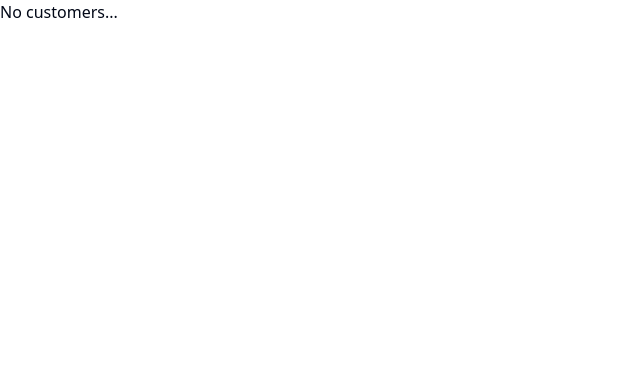
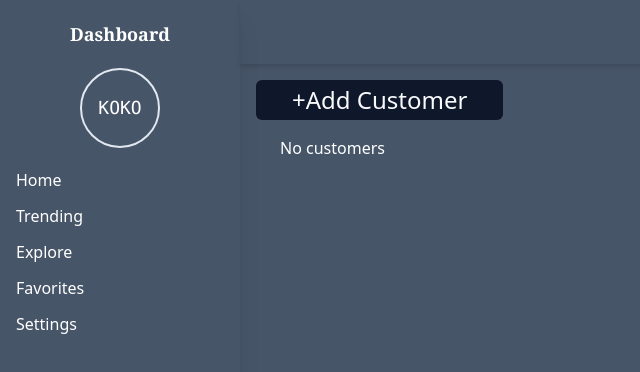
Before and after one commit to Adefioye/koko-springbootapi-example, a React (Vite) app in the folder frontend/: page / in a window 1280 px wide. Shown: the top 372 px of the page, without its empty margins (0-640 px from the left). Built offline with nearby package versions, Linux system fonts and the light colour scheme; no server answers.

Commit message:
Add reusable SideBarAndNavbar component, Fix form reset on submission

```diff
--- a/frontend/src/App.tsx
+++ b/frontend/src/App.tsx
@@ -1,18 +1,14 @@
-import Navbar from "./components/shared/Navbar";
-import LeftSideBar from "./components/shared/LeftSideBar";
 import ImageGallery from "./components/ImageGallery";
 import { useEffect, useState } from "react";
 import { CustomerProps } from "./../types";
 import { getCustomers } from "./services/clients";
-import CustomerForm from "./components/CustomerForm";
-import AddCustomerButton from "./components/AddCustomerButton";
+import SideBarAndNavbar from "./components/shared/SideBarAndNavbar";
 
 function App() {
   const [customers, setCustomers] = useState<CustomerProps[]>([]);
   const [isLoading, setIsLoading] = useState(false);
   const [openCustomerForm, setOpenCustomerForm] = useState(false);
   // const [isError, setIsError] = useState(false);
-
 
   async function fetchCustomers() {
     setIsLoading(true);
@@ -29,28 +25,26 @@
   }, []);
 
   if (isLoading) {
-    return <div>Loading...</div>;
+    return (
+      <SideBarAndNavbar open={openCustomerForm} setOpen={setOpenCustomerForm} fetchCustomers={fetchCustomers}>
+        <p>Loading...</p>
+      </SideBarAndNavbar>
+    );
   }
 
   if (customers.length === 0) {
-    return <div>No customers...</div>;
+    return (
+      <SideBarAndNavbar open={openCustomerForm} setOpen={setOpenCustomerForm} fetchCustomers={fetchCustomers}>
+        <p>No customers</p>
+      </SideBarAndNavbar>
+    );
   }
 
   return (
-    <div className="relative flex flex-col min-h-screen text-white bg-slate-600 overflow-y-auto">
-      {/* Navbar */}
-      <Navbar />
-      {/* Left side bar */}
-      <LeftSideBar />
-      {/* Button to add customer */}
-      <AddCustomerButton open={openCustomerForm} setOpen={setOpenCustomerForm} />
-
-      {/* Customer Form */}
-      <CustomerForm open={openCustomerForm} setOpen={setOpenCustomerForm} />
-
+    <SideBarAndNavbar open={openCustomerForm} setOpen={setOpenCustomerForm} fetchCustomers={fetchCustomers}>
       {/* Image gallery */}
       <ImageGallery customers={customers} />
-    </div>
+    </SideBarAndNavbar>
   );
 }
 
--- a/frontend/src/components/CustomerForm.tsx
+++ b/frontend/src/components/CustomerForm.tsx
@@ -11,7 +11,6 @@
 import { zodResolver } from "@hookform/resolvers/zod";
 import { useForm } from "react-hook-form";
 import * as z from "zod";
-import { useNavigate } from "react-router-dom";
 
 import {
   FormField,
@@ -30,10 +29,12 @@
   SelectContent,
 } from "./ui/select";
 import { saveCustomer } from "@/services/clients";
+import { useEffect } from "react";
 
 interface Props {
   open: boolean;
   setOpen: React.Dispatch<React.SetStateAction<boolean>>;
+  fetchCustomers: () => void;
 }
 
 const genderType = ["MALE", "FEMALE"] as const;
@@ -45,9 +46,9 @@
   gender: z.enum(genderType),
 });
 
-const CustomerForm = ({ open, setOpen }: Props) => {
-  const navigate = useNavigate();
+const CustomerForm = ({ open, setOpen, fetchCustomers }: Props) => {
   const form = useForm<z.infer<typeof formSchema>>({
+    mode: "onBlur",
     resolver: zodResolver(formSchema),
     defaultValues: {
       name: "",
@@ -61,13 +62,17 @@
     try {
       const res = await saveCustomer(values);
       // To reload the page
-      navigate(0);
+      fetchCustomers();
       return res.data;
     } catch (error) {
       console.log(error);
       throw error;
     }
   }
+
+  useEffect(() => {
+    form.reset();
+  }, [form, form.formState.isSubmitted]);
 
   return (
     <Sheet open={open} onOpenChange={setOpen}>
--- a/frontend/src/components/ImageGallery.tsx
+++ b/frontend/src/components/ImageGallery.tsx
@@ -7,14 +7,12 @@
 
 const ImageGallery = ({ customers }: Props) => {
   return (
-    <div className="absolute top-24 left-[15rem] w[100vw - 15rem] mx-auto">
-      <div className="flex justify-center gap-3 flex-wrap m-10 overflow-y-auto">
+      <div className="flex justify-center items-center my-10 gap-3 flex-wrap overflow-y-auto">
         {customers
           .map((customer) => (
             <Card key={customer.id} customer={customer} />
           ))}
       </div>
-    </div>
   );
 };
 
--- /dev/null
+++ b/frontend/src/components/shared/SideBarAndNavbar.tsx
@@ -0,0 +1,30 @@
+import Navbar from "./Navbar";
+import LeftSideBar from "./LeftSideBar";
+import AddCustomerButton from "../AddCustomerButton";
+import { ReactNode } from "react";
+import CustomerForm from "../CustomerForm";
+
+interface Props {
+  open: boolean;
+  setOpen: React.Dispatch<React.SetStateAction<boolean>>;
+  children: ReactNode;
+  fetchCustomers: () => void;
+}
+
+const SideBarAndNavbar = ({ open, setOpen, children, fetchCustomers }: Props) => {
+  return (
+    <div className="relative flex flex-col min-h-screen text-white bg-slate-600 overflow-y-auto">
+      <Navbar />
+      <LeftSideBar />
+      {/* Button to add customer */}
+      <AddCustomerButton open={open} setOpen={setOpen} />
+      {/* Customer Form */}
+      <CustomerForm open={open} setOpen={setOpen} fetchCustomers={fetchCustomers} />
+      <div className="absolute top-24 left-[15rem] mt-10 ml-10 w[100vw - 15rem]">
+        {children}
+      </div>
+    </div>
+  );
+};
+
+export default SideBarAndNavbar;
```
